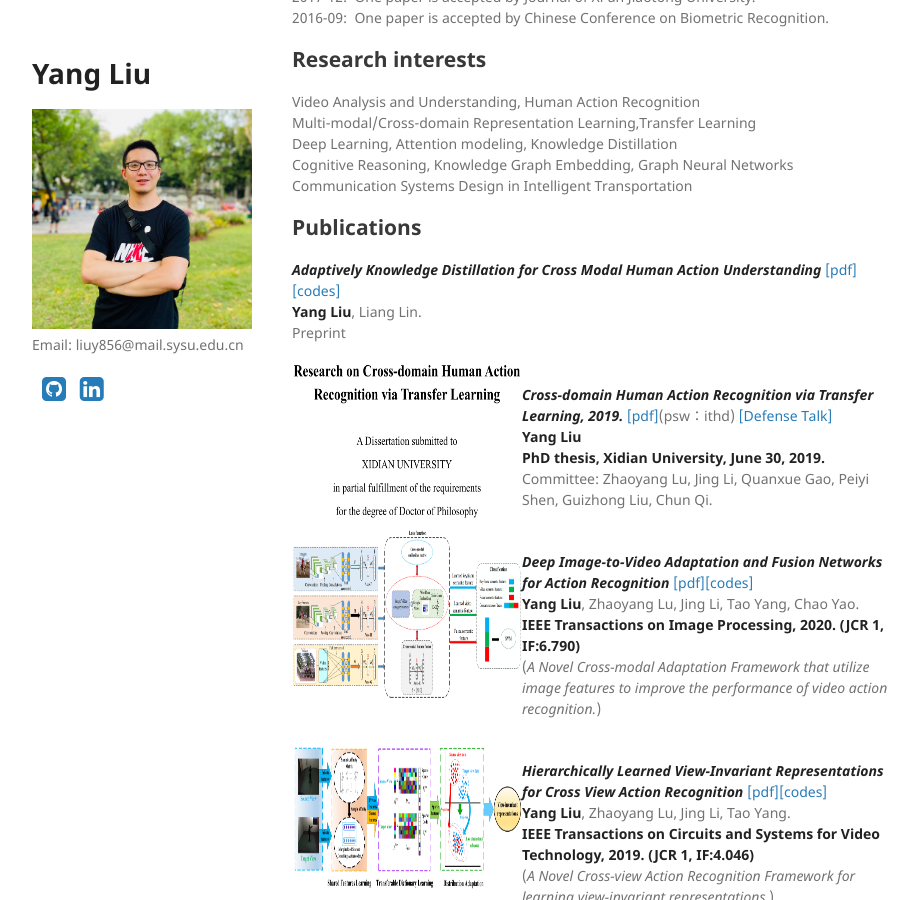
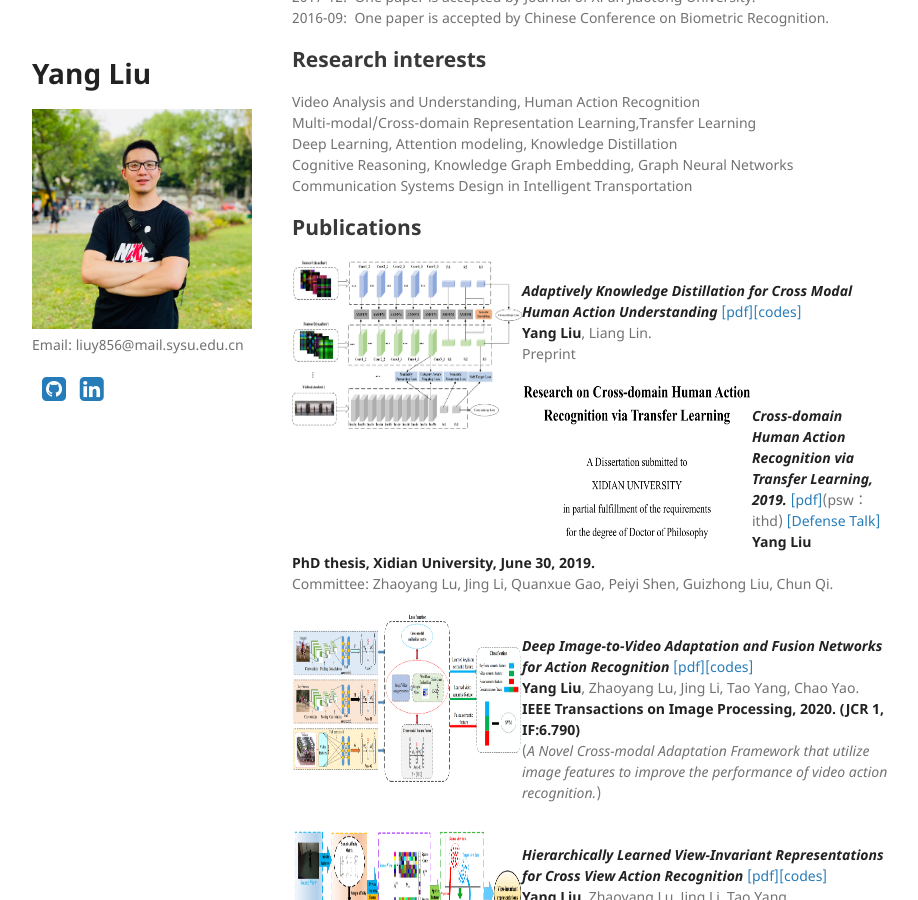
Before and after one commit to YangLiu9208/home, a Jekyll site: the page built from index.md, in a window 1280 px wide and 900 px high, scrolled down 808 px. Shown: the whole window, without its empty margins (178-1096 px from the left). Built offline with Jekyll 4.4.1, drawn with Linux system fonts in a browser that asks for light colours; a style sheet for code colours, icons or effects is not loaded.

Commit message:
Update index.md

```diff
--- a/index.md
+++ b/index.md
@@ -40,6 +40,11 @@ Communication Systems Design in Intelligent Transportation
 
 ## Publications
 
+<div align="left">
+          <a>
+            <img border="0" src="./Framework.png" align="left" width="230" height="170">
+          </a>
+</div>
 ***Adaptively Knowledge Distillation for Cross Modal Human Action Understanding*** [[pdf]](https://yangliu9208.github.io/home/)[[codes]](https://yangliu9208.github.io/home/)
 **Yang Liu**, Liang Lin.
 Preprint
```
